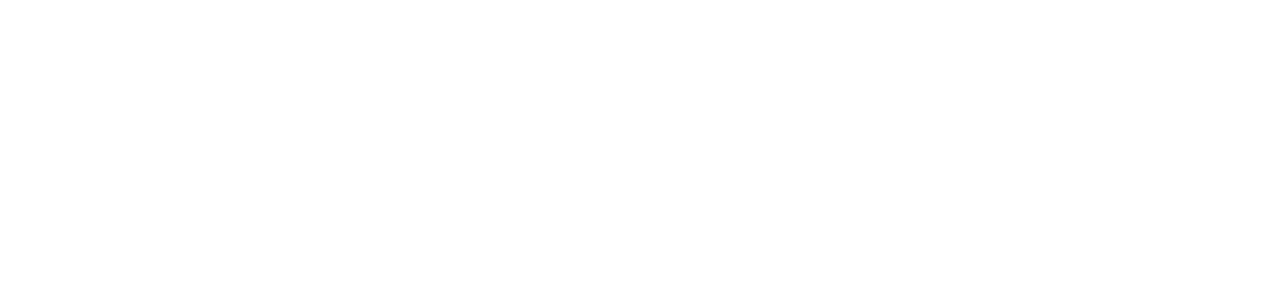
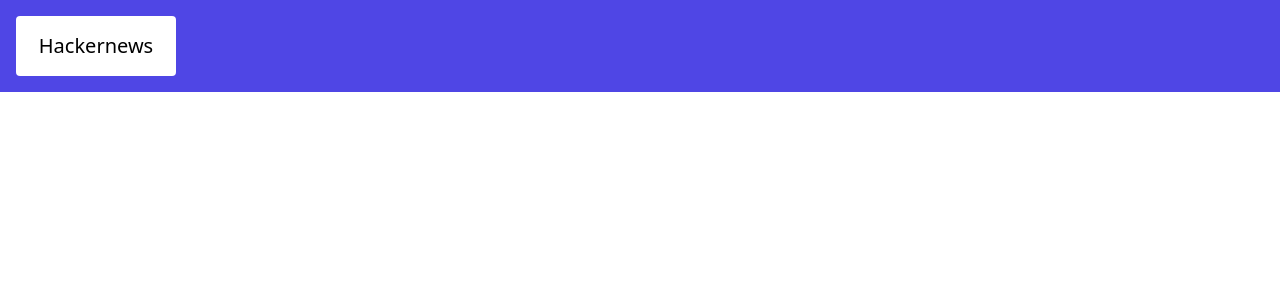
Before and after one commit to rutikwankhade/devspace, a React (Create React App) app: page /hackernews in a window 1280 px wide. Shown: the top 300 px of the page. Built offline with nearby package versions, Linux system fonts and the light colour scheme.

Commit message:
add react router for navigation

```diff
--- a/package.json
+++ b/package.json
@@ -11,6 +11,7 @@
     "postcss": "^7.0.35",
     "react": "^17.0.1",
     "react-dom": "^17.0.1",
+    "react-router-dom": "^5.2.0",
     "react-scripts": "4.0.1",
     "tailwindcss": "npm:@tailwindcss/postcss7-compat@^2.0.1",
     "web-vitals": "^0.2.4"
--- a/src/App.js
+++ b/src/App.js
@@ -1,9 +1,25 @@
 import React from 'react';
+import { BrowserRouter, Route } from 'react-router-dom';
+import Hashnode from './components/Hashnode';
+import Dev from './components/Dev'
+import Hackernews from './components/Hackernews'
+import Producthunt from './components/Producthunt'
+
 
 
 const App = () => {
   return (
-    <div className="text-center mx-auto mt-40 mb-8 w-7/12">
+    <div className=" bg-indigo-600 text-center mx-auto p-4 ">
+      <BrowserRouter>
+
+        <div className="p-4 w-40 bg-white  rounded ">
+          <Route exact path="/" component={Hashnode} />
+          <Route exact path="/dev" component={Dev} />
+          <Route exact path="/hackernews" component={Hackernews} />
+          <Route exact path="/producthunt" component={Producthunt} />
+        </div>
+
+      </BrowserRouter>
 
     </div>
   );
--- /dev/null
+++ b/src/components/Dev.js
@@ -0,0 +1,10 @@
+import React from 'react';
+const Dev = () => {
+    return (
+        <div>
+            <h1 className="text-xl">Dev</h1>
+        </div>
+    );
+}
+
+export default Dev;
--- /dev/null
+++ b/src/components/Hackernews.js
@@ -0,0 +1,10 @@
+import React from 'react';
+const Hackernews = () => {
+    return (
+        <div>
+            <h1 className="text-xl">Hackernews</h1>
+        </div>
+    );
+}
+
+export default Hackernews;
--- /dev/null
+++ b/src/components/Hashnode.js
@@ -0,0 +1,10 @@
+import React from 'react';
+const Hashnode = () => {
+    return (
+        <div>
+            <h1 className="text-xl">Hashnode</h1>
+        </div>
+    );
+}
+
+export default Hashnode;
--- /dev/null
+++ b/src/components/Producthunt.js
@@ -0,0 +1,10 @@
+import React from 'react';
+const Producthunt = () => {
+    return (
+        <div>
+            <h1 className="text-xl">Producthunt</h1>
+        </div>
+    );
+}
+
+export default Producthunt;
--- /dev/null
+++ b/src/components/Sidebar.js
@@ -0,0 +1,10 @@
+import React from 'react';
+const Sidebar = () => {
+    return (
+        <div>
+
+        </div>
+    );
+}
+
+export default Sidebar;
```
Also changed, not shown: src/template/Layout.js (added), 1 other file (tests, documents, lock files or other folders).
